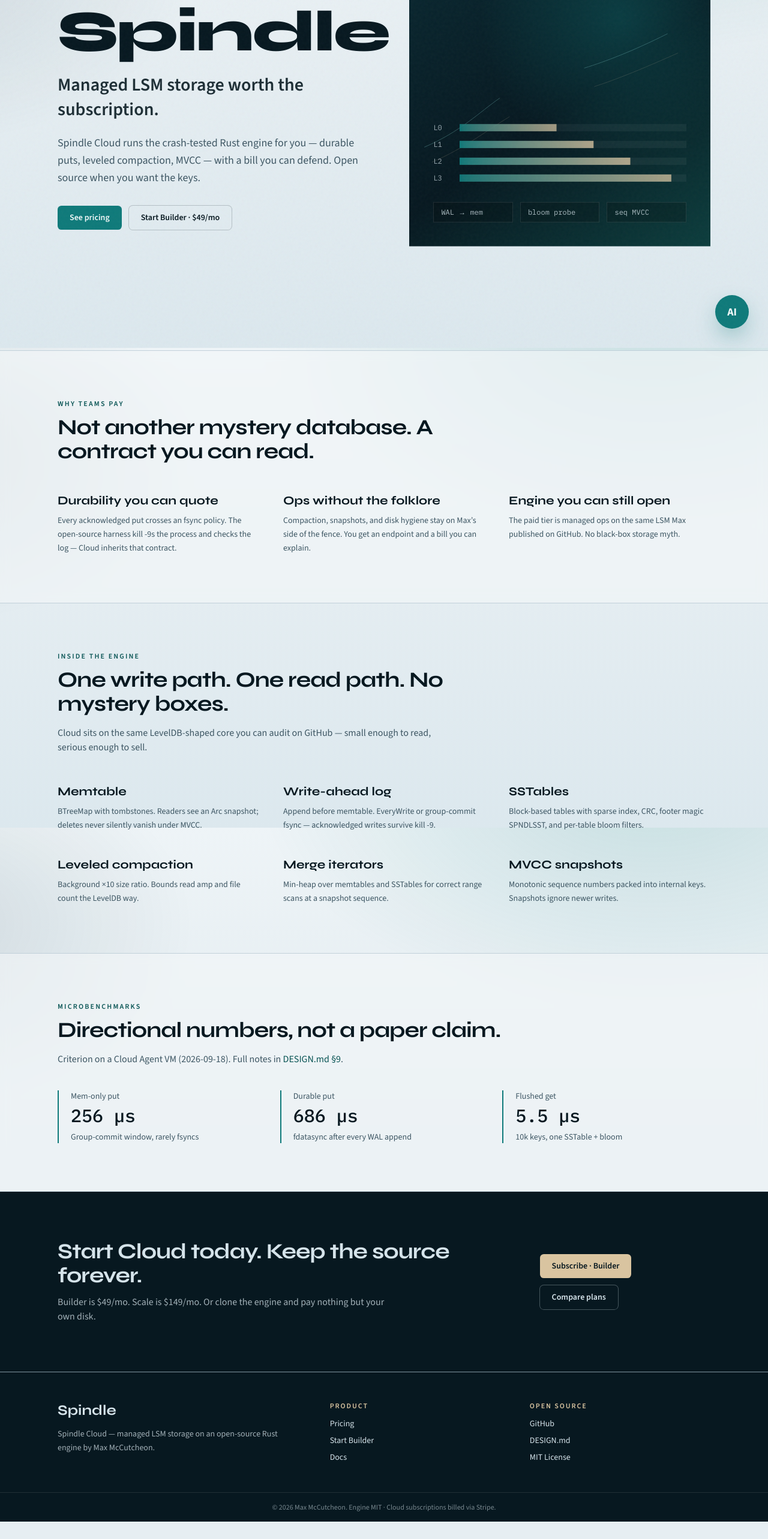
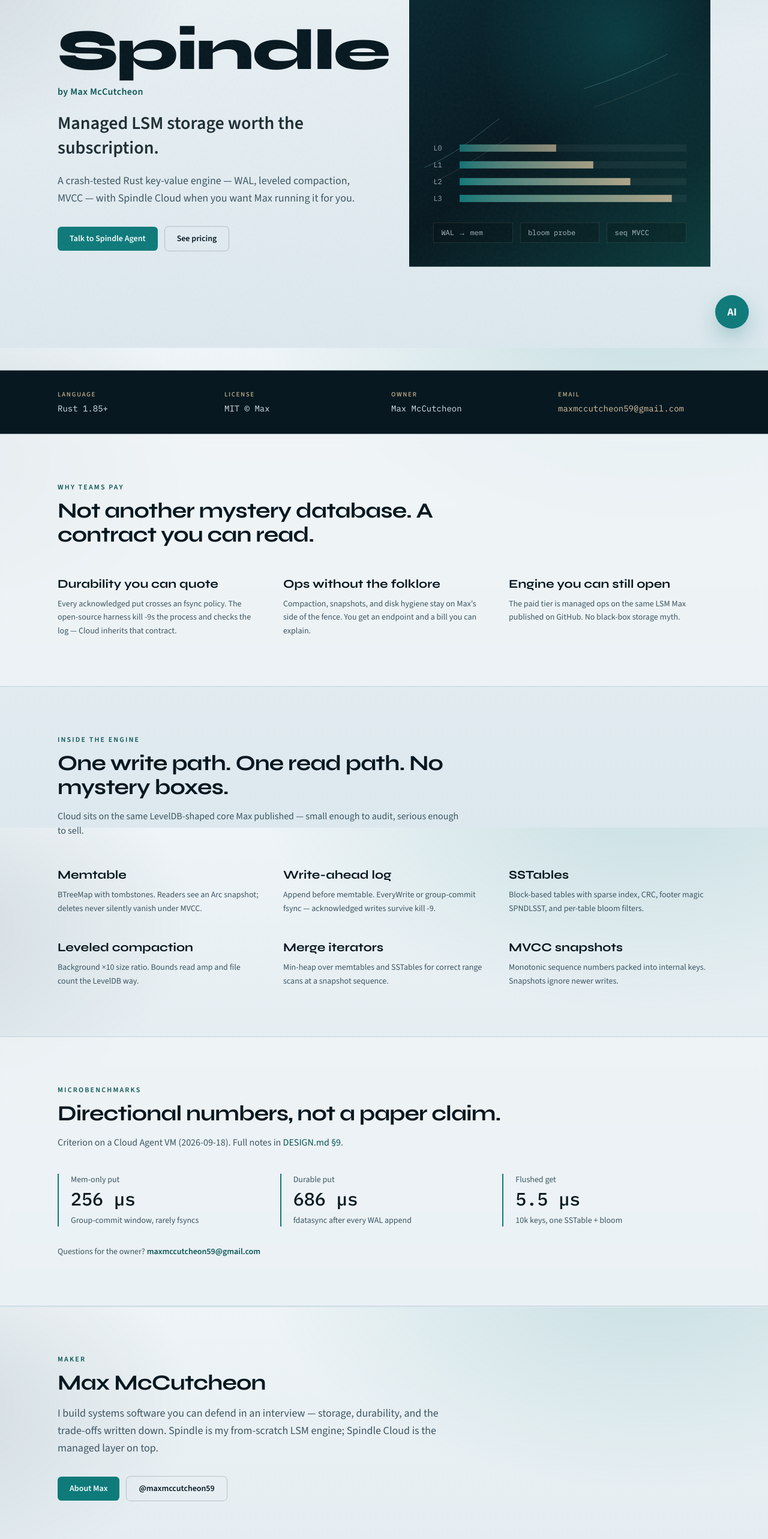
Before and after one commit to maxmccutcheon59/spindle, a Next.js app in the folder website/: page / in a window 1280 px wide. Shown: the part 220-2786 px from the top of the page at 60% size. Before the commit the page ends 2757 px from the top, so only its background shows below. Built offline with nearby package versions, Linux system fonts and the light colour scheme; no server answers.

Commit message:
Add About (Max ownership + Gmail) and Google-ready README

```diff
--- a/website/src/app/page.tsx
+++ b/website/src/app/page.tsx
@@ -1,4 +1,4 @@
-import { benches, saasPromises, site, stack } from "@/lib/site";
+import { benches, credentials, saasPromises, site, stack } from "@/lib/site";
 import { LsmHeroVisual } from "@/components/lsm-hero-visual";
 import {
   CtaLink,
@@ -17,18 +17,20 @@
             <p className="animate-rise font-[family-name:var(--font-display)] text-5xl font-extrabold leading-[0.92] tracking-tight text-ink sm:text-6xl md:text-7xl lg:text-8xl">
               {site.name}
             </p>
-            <h1 className="animate-rise-delay-1 mt-6 max-w-xl text-2xl font-semibold leading-snug text-ink/90 md:text-3xl">
+            <p className="animate-rise-delay-1 mt-3 text-sm font-semibold tracking-wide text-teal-deep md:text-base">
+              by {site.author.name}
+            </p>
+            <h1 className="animate-rise-delay-1 mt-5 max-w-xl text-2xl font-semibold leading-snug text-ink/90 md:text-3xl">
               Managed LSM storage worth the subscription.
             </h1>
             <p className="animate-rise-delay-2 mt-5 max-w-lg text-base leading-relaxed text-muted-foreground md:text-lg">
-              {site.product} runs the crash-tested Rust engine for you —
-              durable puts, leveled compaction, MVCC — with a bill you can
-              defend. Open source when you want the keys.
+              A crash-tested Rust key-value engine — WAL, leveled compaction,
+              MVCC — with {site.product} when you want Max running it for you.
             </p>
             <div className="animate-rise-delay-3 mt-8 flex flex-wrap gap-3">
-              <CtaLink href="/pricing/">See pricing</CtaLink>
-              <CtaLink href="/subscribe/builder/" variant="ghost">
-                Start Builder · $49/mo
+              <CtaLink href="/agent/">Talk to Spindle Agent</CtaLink>
+              <CtaLink href="/pricing/" variant="ghost">
+                See pricing
               </CtaLink>
             </div>
           </div>
@@ -38,7 +40,29 @@
           </div>
         </section>
 
-        <section className="border-y border-border/80 bg-card/60 backdrop-blur-sm">
+        <section className="border-y border-border/70 bg-ink text-mist">
+          <div className="mx-auto grid max-w-6xl grid-cols-2 gap-6 px-5 py-8 md:grid-cols-4 md:px-8">
+            {credentials.map((c) => (
+              <div key={c.label}>
+                <p className="text-[11px] font-semibold uppercase tracking-[0.14em] text-sand/80">
+                  {c.label}
+                </p>
+                {c.label === "Email" ? (
+                  <a
+                    href={`mailto:${c.value}`}
+                    className="mt-1 block font-mono text-sm text-sand underline-offset-2 hover:text-white hover:underline"
+                  >
+                    {c.value}
+                  </a>
+                ) : (
+                  <p className="mt-1 font-mono text-sm text-mist">{c.value}</p>
+                )}
+              </div>
+            ))}
+          </div>
+        </section>
+
+        <section className="border-b border-border/80 bg-card/60 backdrop-blur-sm">
           <div className="mx-auto max-w-6xl px-5 py-16 md:px-8 md:py-20">
             <p className="text-xs font-semibold uppercase tracking-[0.18em] text-teal-deep">
               Why teams pay
@@ -72,10 +96,9 @@
             One write path. One read path. No mystery boxes.
           </h2>
           <p className="mt-4 max-w-2xl text-muted-foreground">
-            Cloud sits on the same LevelDB-shaped core you can audit on GitHub —
-            small enough to read, serious enough to sell.
+            Cloud sits on the same LevelDB-shaped core Max published — small
+            enough to audit, serious enough to sell.
           </p>
-
           <div className="mt-12 grid gap-x-10 gap-y-10 sm:grid-cols-2 lg:grid-cols-3">
             {stack.map((item) => (
               <article key={item.title}>
@@ -113,7 +136,6 @@
               </a>
               .
             </p>
-
             <div className="mt-10 grid gap-6 md:grid-cols-3">
               {benches.map((bench) => (
                 <div key={bench.name} className="border-l-2 border-teal pl-5">
@@ -127,6 +149,33 @@
                 </div>
               ))}
             </div>
+            <p className="mt-8 text-sm text-muted-foreground">
+              Questions for the owner?{" "}
+              <a
+                className="font-semibold text-teal-deep underline-offset-2 hover:underline"
+                href={`mailto:${site.author.email}`}
+              >
+                {site.author.email}
+              </a>
+            </p>
+          </div>
+        </section>
+
+        <section className="mx-auto max-w-6xl px-5 py-16 md:px-8 md:py-20">
+          <p className="text-xs font-semibold uppercase tracking-[0.18em] text-teal-deep">
+            Maker
+          </p>
+          <h2 className="mt-3 font-[family-name:var(--font-display)] text-3xl font-bold tracking-tight text-ink md:text-4xl">
+            {site.author.name}
+          </h2>
+          <p className="mt-4 max-w-2xl text-lg leading-relaxed text-muted-foreground">
+            {site.author.bio}
+          </p>
+          <div className="mt-8 flex flex-wrap gap-3">
+            <CtaLink href="/about/">About Max</CtaLink>
+            <CtaLink href={site.author.github} external variant="ghost">
+              @{site.author.handle}
+            </CtaLink>
           </div>
         </section>
 
@@ -137,8 +186,8 @@
                 Start Cloud today. Keep the source forever.
               </h2>
               <p className="mt-3 max-w-xl text-mist/75">
-                Builder is $49/mo. Scale is $149/mo. Or clone the engine and pay
-                nothing but your own disk.
+                Builder is $49/mo. Scale is $149/mo. Or clone Max&apos;s engine
+                and pay nothing but your own disk.
               </p>
             </div>
             <div className="flex flex-wrap gap-3">
@@ -149,11 +198,11 @@
                 Subscribe · Builder
               </CtaLink>
               <CtaLink
-                href="/pricing/"
+                href="/playground/"
                 variant="ghost"
                 className="text-mist ring-mist/30 hover:bg-white/5"
               >
-                Compare plans
+                Open playground
               </CtaLink>
             </div>
           </div>
--- a/website/src/components/site-chrome.tsx
+++ b/website/src/components/site-chrome.tsx
@@ -3,24 +3,51 @@
 import { cn } from "@/lib/utils";
 
 const links = [
-  { href: "/#engine", label: "Engine" },
+  { href: "/agent/", label: "Agent" },
+  { href: "/playground/", label: "Playground" },
   { href: "/pricing/", label: "Pricing" },
-  { href: "/design/", label: "Design" },
+  { href: "/about/", label: "About" },
   { href: "/get-started/", label: "Docs" },
 ] as const;
 
 export function SiteHeader() {
   return (
-    <header className="relative z-20 mx-auto flex w-full max-w-6xl items-center justify-between px-5 py-5 md:px-8">
+    <header className="relative z-20">
+      <div className="border-b border-border/60 bg-ink text-mist">
+        <div className="mx-auto flex max-w-6xl flex-wrap items-center justify-between gap-2 px-5 py-2 text-xs md:px-8">
+          <p className="font-medium">
+            Sole owner:{" "}
+            <span className="text-sand">{site.author.name}</span>
+          </p>
+          <a
+            className="font-semibold text-sand underline-offset-2 hover:text-white hover:underline"
+            href={`mailto:${site.author.email}`}
+          >
+            {site.author.email}
+          </a>
+        </div>
+      </div>
+      <div className="mx-auto flex w-full max-w-6xl items-center justify-between gap-4 px-5 py-5 md:px-8">
+      <div className="flex items-baseline gap-3">
         <Link
           href="/"
           className="font-[family-name:var(--font-display)] text-xl font-extrabold tracking-tight text-ink transition-colors hover:text-teal"
         >
           {site.name}
         </Link>
+        <span className="hidden text-xs text-muted-foreground sm:inline">
+          by{" "}
+          <Link
+            href="/about/"
+            className="font-semibold text-ink/80 underline-offset-2 hover:text-teal hover:underline"
+          >
+            {site.author.name}
+          </Link>
+        </span>
+      </div>
       <nav
         aria-label="Primary"
-        className="hidden items-center gap-7 text-sm font-medium text-muted-foreground md:flex"
+        className="hidden items-center gap-6 text-sm font-medium text-muted-foreground lg:flex"
       >
         {links.map((link) => (
           <Link
@@ -40,10 +67,11 @@
       </nav>
       <Link
         href="/pricing/"
-        className="rounded-md bg-teal px-3 py-2 text-sm font-semibold text-primary-foreground md:hidden"
+        className="rounded-md bg-teal px-3 py-2 text-sm font-semibold text-primary-foreground lg:hidden"
       >
         Pricing
       </Link>
+      </div>
     </header>
   );
 }
@@ -51,14 +79,24 @@
 export function SiteFooter() {
   return (
     <footer className="relative z-10 border-t border-border/70 bg-ink text-mist">
-      <div className="mx-auto grid max-w-6xl gap-8 px-5 py-12 md:grid-cols-[1.4fr_1fr_1fr] md:px-8">
+      <div className="mx-auto grid max-w-6xl gap-10 px-5 py-14 md:grid-cols-[1.5fr_1fr_1fr_1fr] md:px-8">
         <div>
           <p className="font-[family-name:var(--font-display)] text-2xl font-bold">
             {site.name}
           </p>
-          <p className="mt-3 max-w-sm text-sm leading-relaxed text-mist/75">
-            {site.product} — managed LSM storage on an open-source Rust engine
-            by {site.author.name}.
+          <p className="mt-1 text-sm text-sand">
+            Built & operated by {site.author.name}
+          </p>
+          <p className="mt-4 max-w-sm text-sm leading-relaxed text-mist/75">
+            {site.author.bio}
+          </p>
+          <p className="mt-4 text-sm">
+            <a
+              className="text-sand underline-offset-2 hover:text-white hover:underline"
+              href={`mailto:${site.author.email}`}
+            >
+              {site.author.email}
+            </a>
           </p>
         </div>
         <div>
@@ -69,6 +107,16 @@
             <li>
               <Link className="hover:text-white" href="/pricing/">
                 Pricing
+              </Link>
+            </li>
+            <li>
+              <Link className="hover:text-white" href="/agent/">
+                Spindle Agent
+              </Link>
+            </li>
+            <li>
+              <Link className="hover:text-white" href="/playground/">
+                Playground
               </Link>
             </li>
             <li>
@@ -85,17 +133,34 @@
         </div>
         <div>
           <p className="text-xs font-semibold uppercase tracking-[0.16em] text-sand">
+            Maker
+          </p>
+          <ul className="mt-3 space-y-2 text-sm">
+            <li>
+              <Link className="hover:text-white" href="/about/">
+                About Max
+              </Link>
+            </li>
+            <li>
+              <a className="hover:text-white" href={site.author.github}>
+                @{site.author.handle}
+              </a>
+            </li>
+            <li>
+              <a className="hover:text-white" href={site.design}>
+                DESIGN.md
+              </a>
+            </li>
+          </ul>
+        </div>
+        <div>
+          <p className="text-xs font-semibold uppercase tracking-[0.16em] text-sand">
             Open source
           </p>
           <ul className="mt-3 space-y-2 text-sm">
             <li>
               <a className="hover:text-white" href={site.github}>
-                GitHub
-              </a>
-            </li>
-            <li>
-              <a className="hover:text-white" href={site.design}>
-                DESIGN.md
+                GitHub · spindle
               </a>
             </li>
             <li>
@@ -109,9 +174,18 @@
           </ul>
         </div>
       </div>
-      <div className="border-t border-white/10 px-5 py-4 text-center text-xs text-mist/55 md:px-8">
-        © {new Date().getFullYear()} {site.author.name}. Engine MIT · Cloud
-        subscriptions billed via Stripe.
+      <div className="border-t border-white/10 px-5 py-5 text-center text-xs leading-relaxed text-mist/55 md:px-8">
+        <p>
+          © {new Date().getFullYear()} {site.author.name} ·{" "}
+          <a
+            className="text-sand underline-offset-2 hover:text-white hover:underline"
+            href={`mailto:${site.author.email}`}
+          >
+            {site.author.email}
+          </a>
+        </p>
+        <p className="mx-auto mt-2 max-w-2xl">{site.ownership}</p>
+        <p className="mt-2">Engine MIT · Cloud & Agent © {site.author.name}</p>
       </div>
     </footer>
   );
```
Lines whose indentation alone changed are shown as unchanged.
